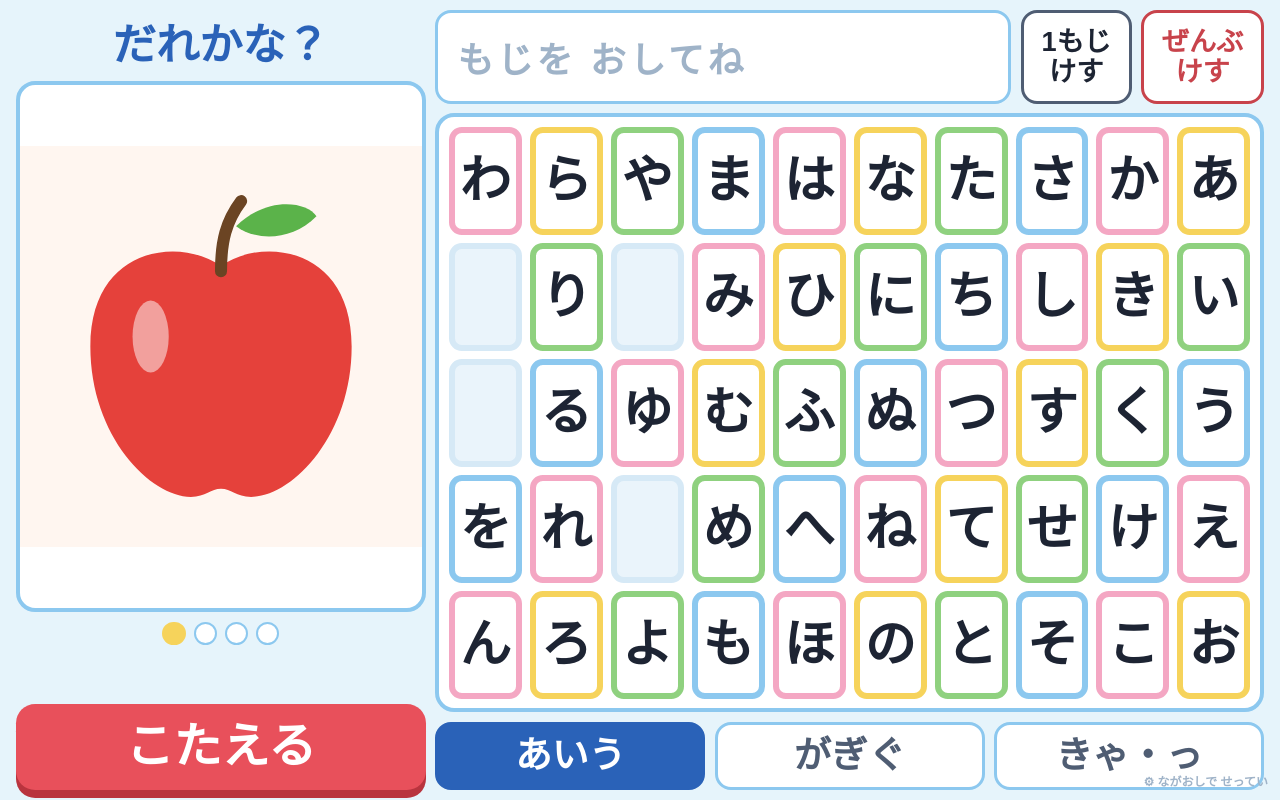
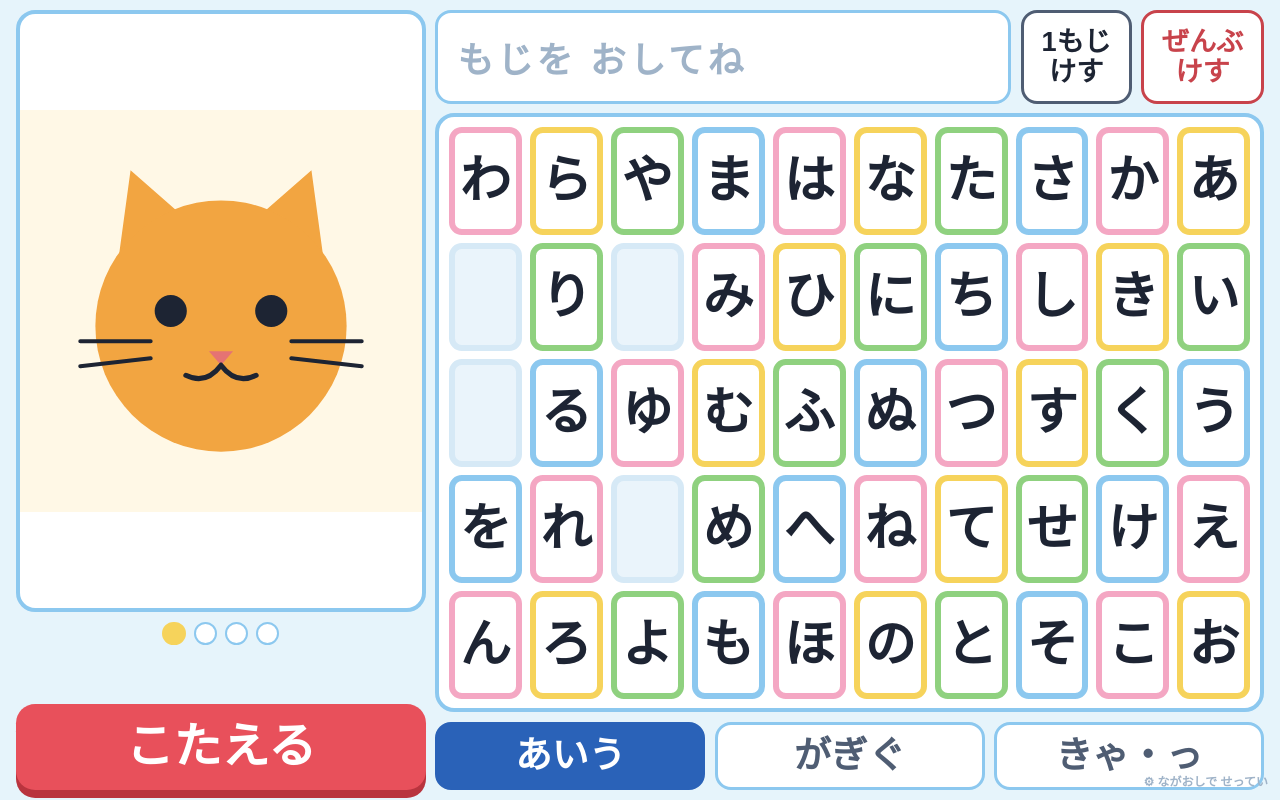
Before and after one commit to purin620/onsei-tap-board, a plain HTML site: page quiz/index.html in a window 1280 px wide. Drawn offline with Linux system fonts and the light colour scheme; a web font is replaced by a local one.

Commit message:
「だれかな？」の表示をけす。問題の順番の初期設定をばらばらに
Co-Authored-By: Claude Opus 5.5 <noreply@anthropic.com>
Claude-Session: https://claude.ai/code/session_01TQbS8zwLwtPPai67mJxuot

```diff
--- a/quiz/index.html
+++ b/quiz/index.html
@@ -60,7 +60,7 @@ body {
 .pic {
   grid-area: pic;
   display: grid;
-  grid-template-rows: auto minmax(0, 1fr) auto auto;
+  grid-template-rows: minmax(0, 1fr) auto auto auto;
   gap: 1.2vmin;
   min-height: 0;
 }
@@ -251,7 +251,6 @@ button:focus-visible { outline: 4px solid var(--accent); outline-offset: 2px; }
 <body>
 <div class="app">
   <section class="pic">
-    <p class="ask">だれかな？</p>
     <div class="photo"><img id="photo" alt="もんだいの しゃしん"></div>
     <p class="hint" id="hint" hidden></p>
     <div class="dots" id="dots"></div>
@@ -690,7 +689,7 @@ button:focus-visible { outline: 4px solid var(--accent); outline-offset: 2px; }
       quiz = src === "app" ? base : src === "mine" ? mine : base.concat(mine);
       if (!quiz.length) quiz = base.length ? base : mine;
       quiz.forEach(function (q) { q.honor = HONOR_TEXT[honorOf(q.key)]; });
-      if ((store("quiz.order") || "fixed") === "random") {
+      if ((store("quiz.order") || "random") === "random") {
         for (var i = quiz.length - 1; i > 0; i--) { var j = Math.floor(Math.random() * (i + 1)); var t = quiz[i]; quiz[i] = quiz[j]; quiz[j] = t; }
       }
       idx = 0; doneCount = 0; stamps = 0;
@@ -928,7 +927,7 @@ button:focus-visible { outline: 4px solid var(--accent); outline-offset: 2px; }
     el.addEventListener("change", function () { store(key, el.value); if (onChange) onChange(); });
   }
   bindSel("src", "quiz.src2", "both", function () { loadQuiz(); });
-  bindSel("order", "quiz.order", "fixed", function () { loadQuiz(); });
+  bindSel("order", "quiz.order", "random", function () { loadQuiz(); });
   bindSel("setSize", "quiz.setSize", "5", function () { loadQuiz(); });
   bindSel("hintAfter", "quiz.hintAfter", "0");
   bindSel("rate", "quiz.rate", "0.8");
```
